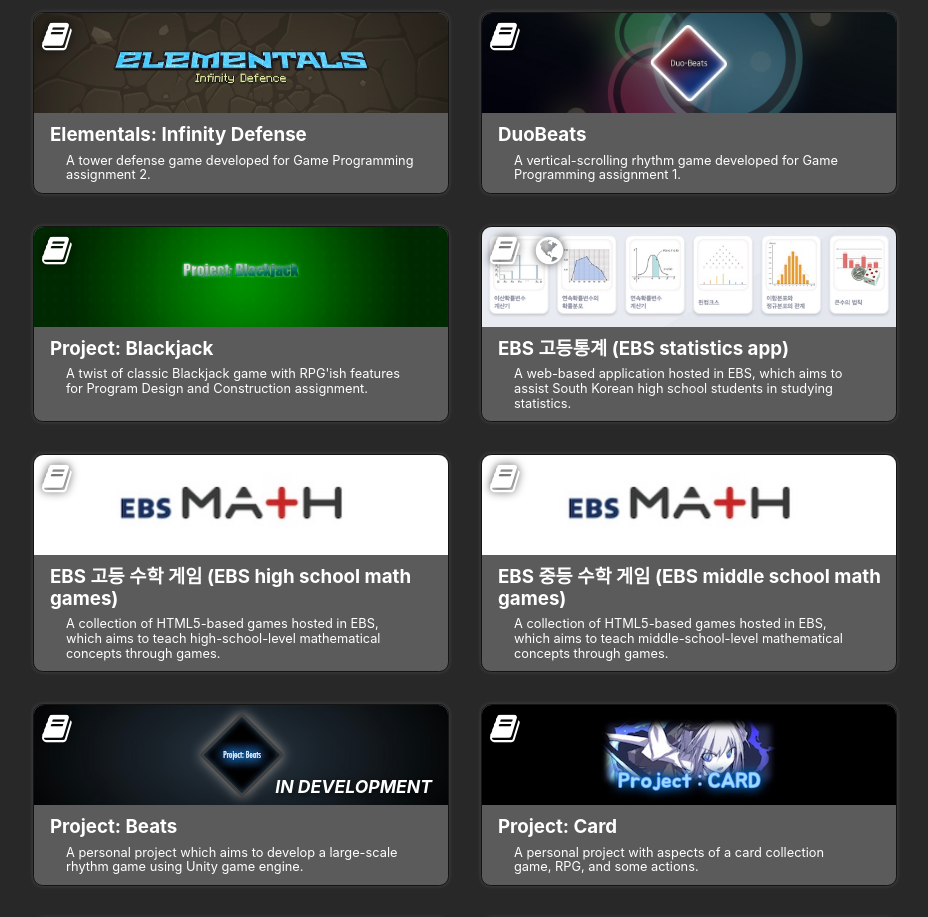
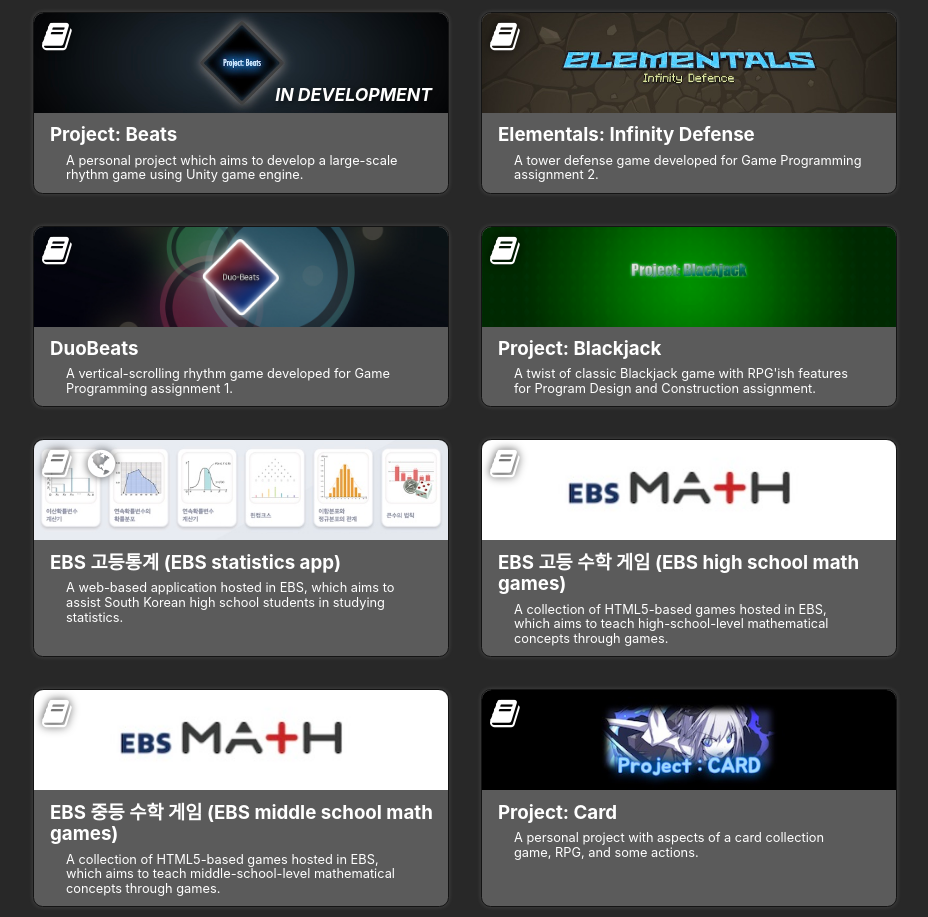
Before and after one commit to jerryrox/portfolio-jerry-v1, a React (Create React App) app: page /#/projects in a window 1280 px wide. Shown: the part 180-1097 px from the top of the page, without its empty margins (175-1103 px from the left). Built offline with nearby package versions, Linux system fonts and the light colour scheme.

Commit message:
Some change in ordering

```diff
--- a/src/components/Projects/index.js
+++ b/src/components/Projects/index.js
@@ -52,6 +52,15 @@
         super();
 
         this.projects.push(new ProjectInfo(
+            require("../../assets/img/projectbeats.jpg"),
+            "Project: Beats",
+            "A personal project which aims to develop a large-scale rhythm game using Unity game engine.",
+            new LinkInfo({
+                blogger: "https://jerryroxdev.blogspot.com/2019/10/portfolio-project-beats.html"
+            }),
+            StatusTypes.development
+        ));
+        this.projects.push(new ProjectInfo(
             require("../../assets/img/elementals.jpg"),
             "Elementals: Infinity Defense",
             "A tower defense game developed for Game Programming assignment 2.",
@@ -99,15 +108,6 @@
             new LinkInfo({
                 blogger: "https://jerryroxdev.blogspot.com/2019/10/portfolio-ebs-math-games.html"
             })
-        ));
-        this.projects.push(new ProjectInfo(
-            require("../../assets/img/projectbeats.jpg"),
-            "Project: Beats",
-            "A personal project which aims to develop a large-scale rhythm game using Unity game engine.",
-            new LinkInfo({
-                blogger: "https://jerryroxdev.blogspot.com/2019/10/portfolio-project-beats.html"
-            }),
-            StatusTypes.development
         ));
         this.projects.push(new ProjectInfo(
             require("../../assets/img/projectcard.jpg"),
```
